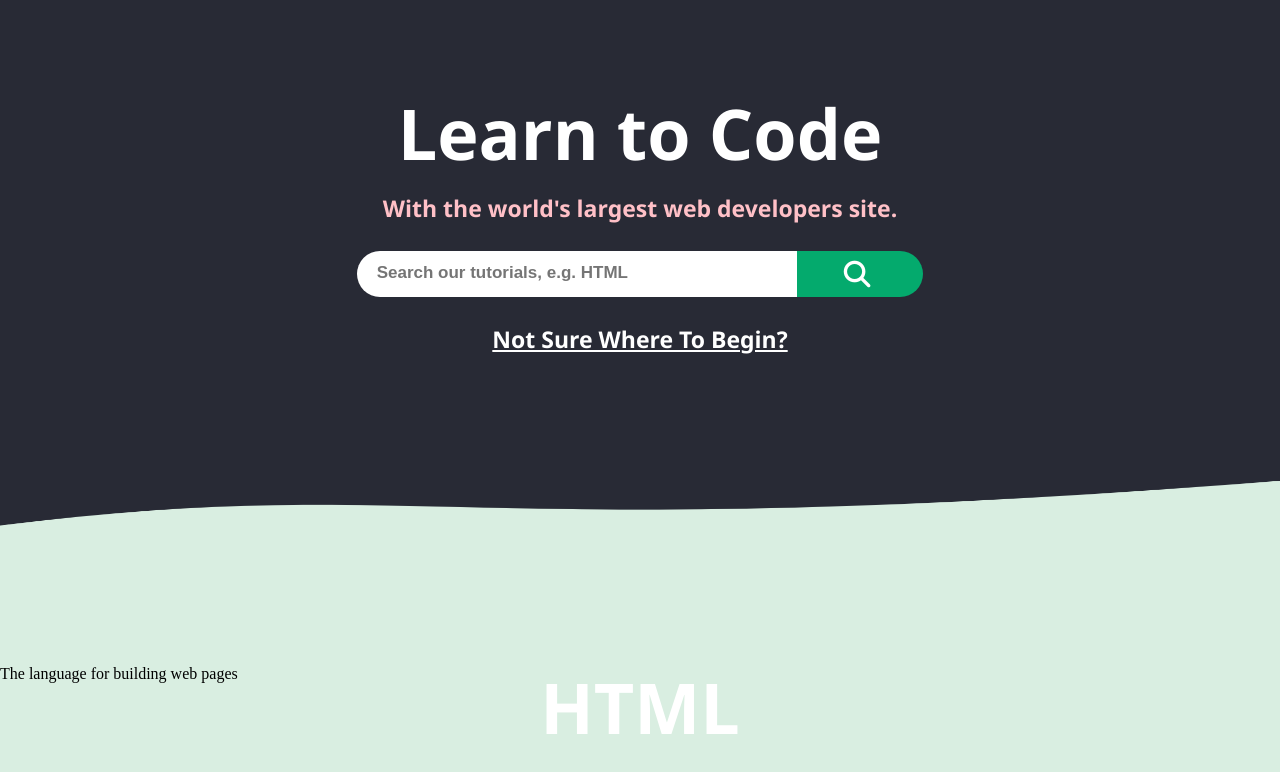
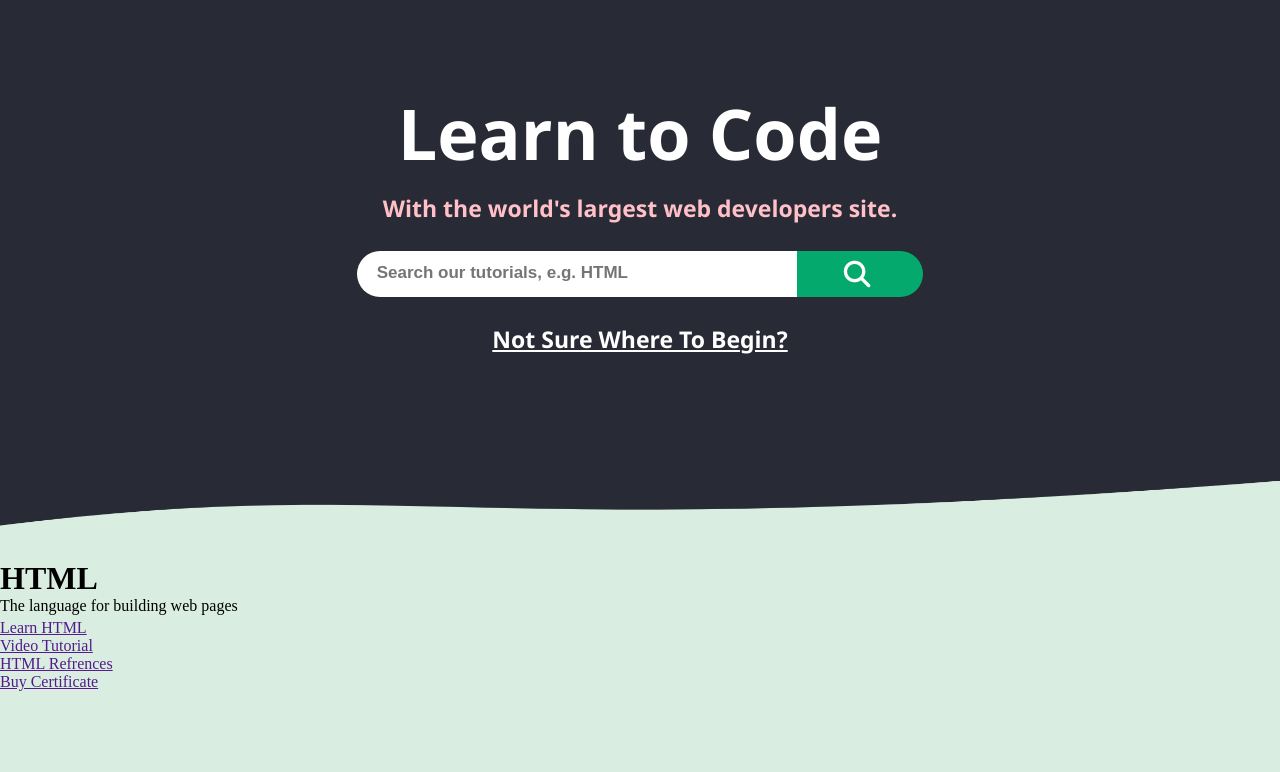
Before and after one commit to sharma151/W3schoolUI-clone, a plain HTML site: page index.html in a window 1280 px wide. Shown: the part 90-862 px from the top of the page. Drawn offline with Linux system fonts and the light colour scheme; a web font is replaced by a local one.

Commit message:
html added

```diff
--- a/index.html
+++ b/index.html
@@ -69,9 +69,14 @@
         <img src="./images/frst-div-component.png" alt="" srcset="" class="frst-div-component">
         <div class="left">
             <h1>HTML</h1>
-            <p>The language for building web pages
+            <p>The language for building web pages</p>
+            <ul>
+                <li><a href="">Learn HTML</a></li>
+                <li><a href="">Video Tutorial</a></li>
+                <li><a href="">HTML Refrences</a></li>
+                <li><a href="">Buy Certificate</a></li>
+            </ul>
 
-            </p>
 
         </div>
         <div class="right"></div>
--- a/style.css
+++ b/style.css
@@ -184,7 +184,7 @@ p {
   height: 470px;
   background-color: #282a35;
 }
-h1 {
+.frstdiv h1 {
   font-family: "Segoe UI", Tahoma, Geneva, Verdana, sans-serif;
   font-size: 70px;
   font-weight: 700px;
@@ -195,7 +195,7 @@ h1 {
   position: relative;
   top: 95px;
 }
-h3 {
+.frstdiv h3 {
   font-family: "Segoe UI", Tahoma, Geneva, Verdana, sans-serif;
   font-size: 23px;
   font-weight: 700px;
```
